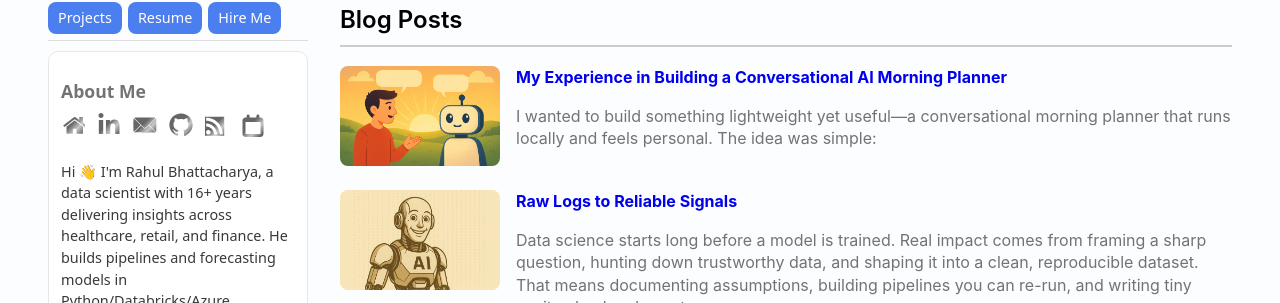
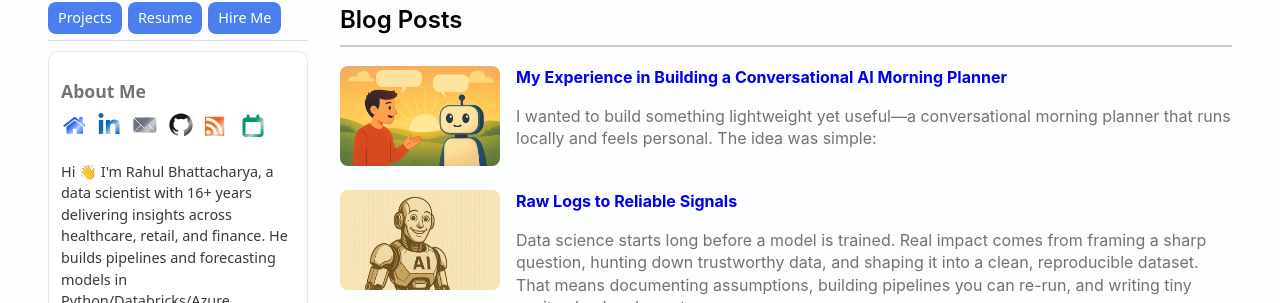
Before and after one commit to RahulBhattacharya1/RahulBhattacharya1.github.io, a Jekyll site: the page built from index.html, in a window 1280 px wide. Shown: the part 382-685 px from the top of the page. Built offline with Jekyll 4.4.1, drawn with Linux system fonts in a browser that asks for light colours; the list of posts is cut into pages by our own code.

Commit message:
Update main.scss

```diff
--- a/assets/css/main.scss
+++ b/assets/css/main.scss
@@ -214,9 +214,31 @@ body {
 
 /* Monochrome hover */
 .sidebar .social-icons a:hover svg {
-  fill: #000 !important;
+  fill: #000;
   transform: translateY(-2px);
 }
+
+/* Base color */
+.sidebar .social-icons a { color: #6B7280; } /* default neutral */
+
+/* Specific icons */
+.sidebar .social-icons a.home     { color: #2563EB; }
+.sidebar .social-icons a.linkedin { color: #0A66C2; }
+.sidebar .social-icons a.email    { color: #6B7280; }
+.sidebar .social-icons a.github   { color: #181717; }
+.sidebar .social-icons a.rss      { color: #F26522; }
+.sidebar .social-icons a.calendar { color: #059669; }
+
+/* Hover */
+.sidebar .social-icons a.home:hover     { color: #1D4ED8; }
+.sidebar .social-icons a.linkedin:hover { color: #084D91; transform: translateY(-2px);}
+.sidebar .social-icons a.email:hover    { color: #374151; }
+.sidebar .social-icons a.github:hover   { color: #000000; }
+.sidebar .social-icons a.rss:hover      { color: #CC5200; }
+.sidebar .social-icons a.calendar:hover { color: #047857; }
+
+/* Ensure SVGs inherit the link color */
+.sidebar .social-icons a svg { display:block; fill: currentColor; }
 
 /* Icon light-sweep every 2s */
 .sidebar .social-icons a {
```
